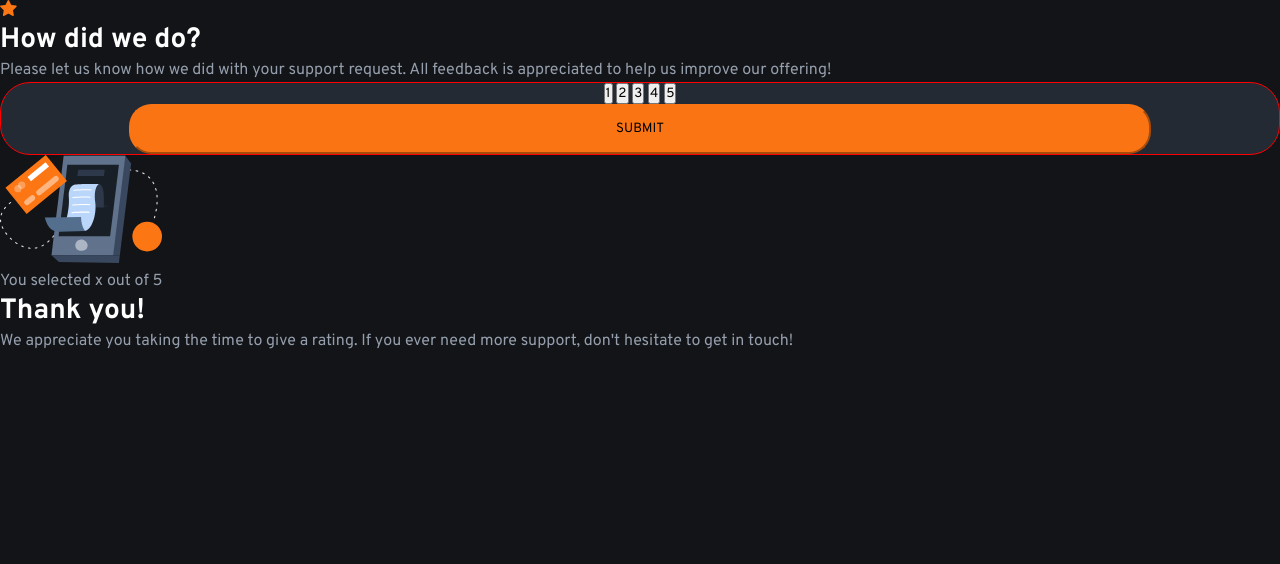
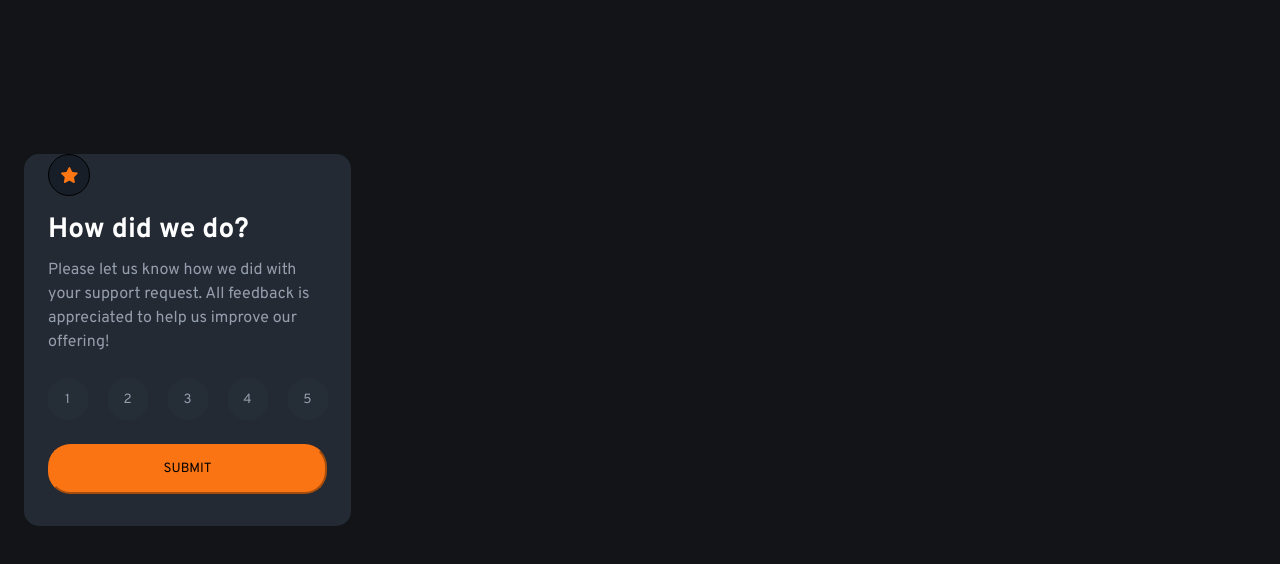
Before and after one commit to Veena-K-Venugopal/fm-interactive-rating, a plain HTML site: page index.html in a window 1280 px wide. Drawn offline with Linux system fonts and the light colour scheme.

Commit message:
Set the paddings and margins

```diff
--- a/styles.css
+++ b/styles.css
@@ -15,31 +15,84 @@ body {
     background-color: var(--very-dark-blue);
 }
 
-form {
-    display: flex;
-    flex-direction: column;
-    align-items: center;
-    border: 1px solid red;
-    border-radius: 30px;
+main {
+    max-width: 327px;
+    margin: 154px 24px;
+    height: 100%;
+    border-radius: 15px;
+    /* border: 1px solid yellow; */
     background: linear-gradient(#232a34 0%, #232a34 100%, #181E27 100%);
 }
 
+.rating-card {
+    margin: auto 24px;
+}
+
+.svg-wrapper {
+    width: 40px;
+    height: 40px;
+    /* border: 1px solid purple; */
+    display: flex;
+    align-items: center;
+    justify-content: center;
+    margin-top: 24px;
+    border-radius: 50%;
+    border: 1px solid;
+    background-color: #181E27;
+}
+
 h1 {
+    margin-top: 16px;
     color: white;
     font-size: 1.75rem;
     font-weight: 700;
 }
 
 p {
+    margin-top: 10px;
     color: var(--light-grey);
     line-height: 1.5rem;
 }
 
+form {
+    margin-top: 24px;
+    display: flex;
+    flex-direction: column;
+    gap: 24px;
+    align-items: center;
+    /* border: 1px solid red; */
+}
+
+.rating-wrapper {
+    /* border: 1px solid green; */
+    display: flex;
+    /* width: 80%; */
+    width: 282px;
+    justify-content: space-between;
+}
+
+input[type="button"] {
+    width: 42px;
+    height: 42px;
+    border-radius: 50%;
+    color: var(--light-grey);
+    background-color: var(--dark-blue);
+    border: none;
+}
+
 .submit {
+    margin-bottom: 32px;
     background-color: var(--orange);
     border-radius: 22.5px;
     border-color: var(--orange);
     text-transform: uppercase;
     padding: 0.9rem;
-    width: 80%;
+    /* width: 80%; */
+    width: 279px;
 }
+
+/* Thank You card styles */
+
+.thankyou-card {
+    display: none;
+}
```
